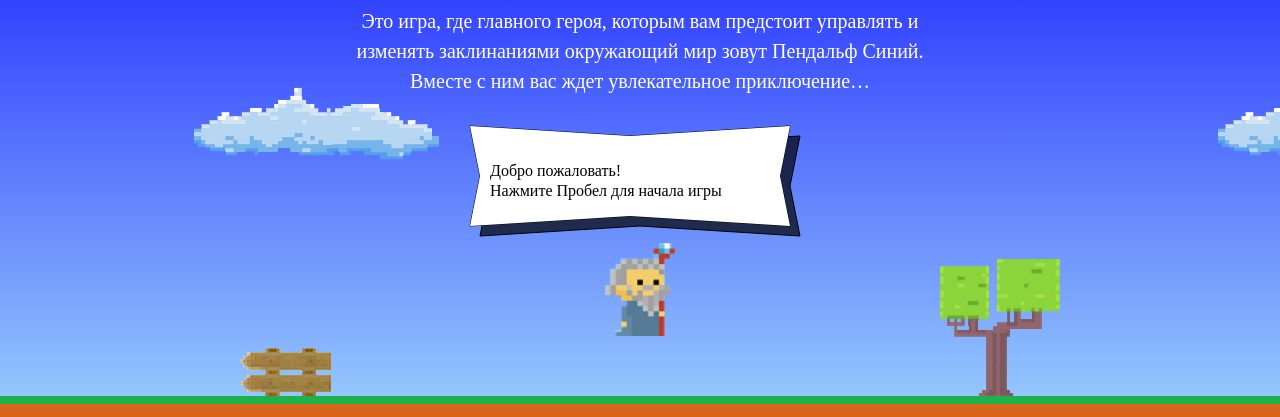
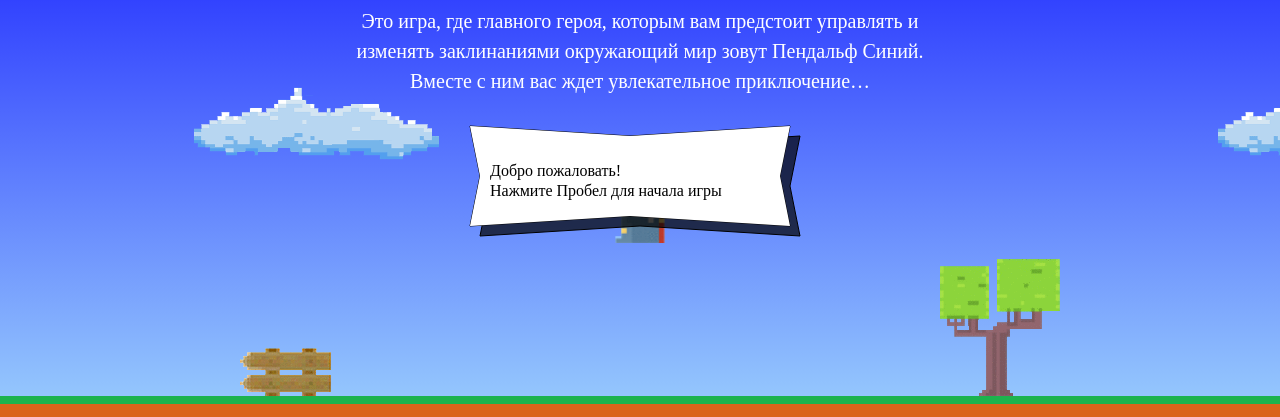
Before and after one commit to charmochka/377353-code-and-magick, a website: page index.html in a window 1280 px wide. Shown: the part 203-620 px from the top of the page. Drawn offline with Linux system fonts and the light colour scheme; a web font is replaced by a local one.

Commit message:
Change game options 3

```diff
--- a/index.html
+++ b/index.html
@@ -196,7 +196,7 @@
     return (width / 2) - (wizardWidth / 2);
   }
   var getWizardY = function(height) {
-    return height - (height / 3 * 2) + (getWizardHeight(wizardWidth) / 2);
+    return height / 3 - (getWizardHeight(wizardWidth) / 2);
   }
 </script>
 
```
